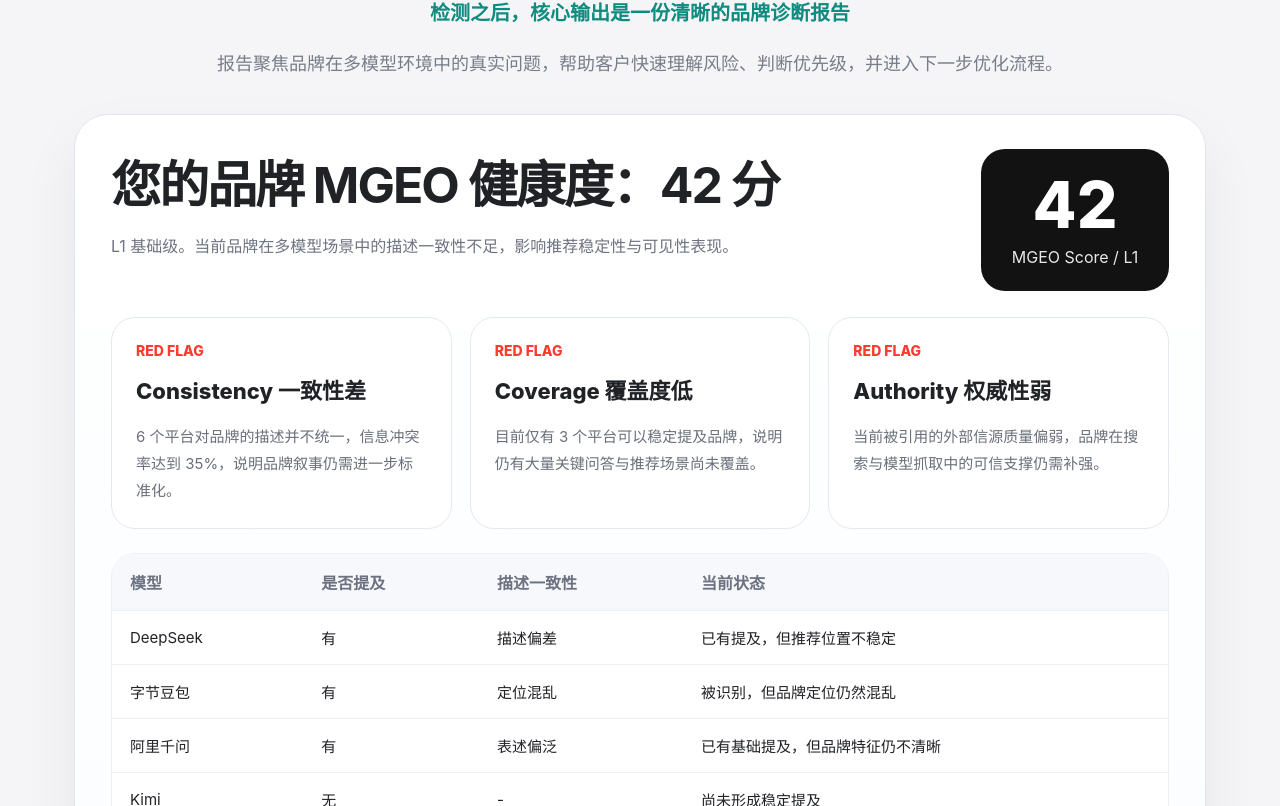
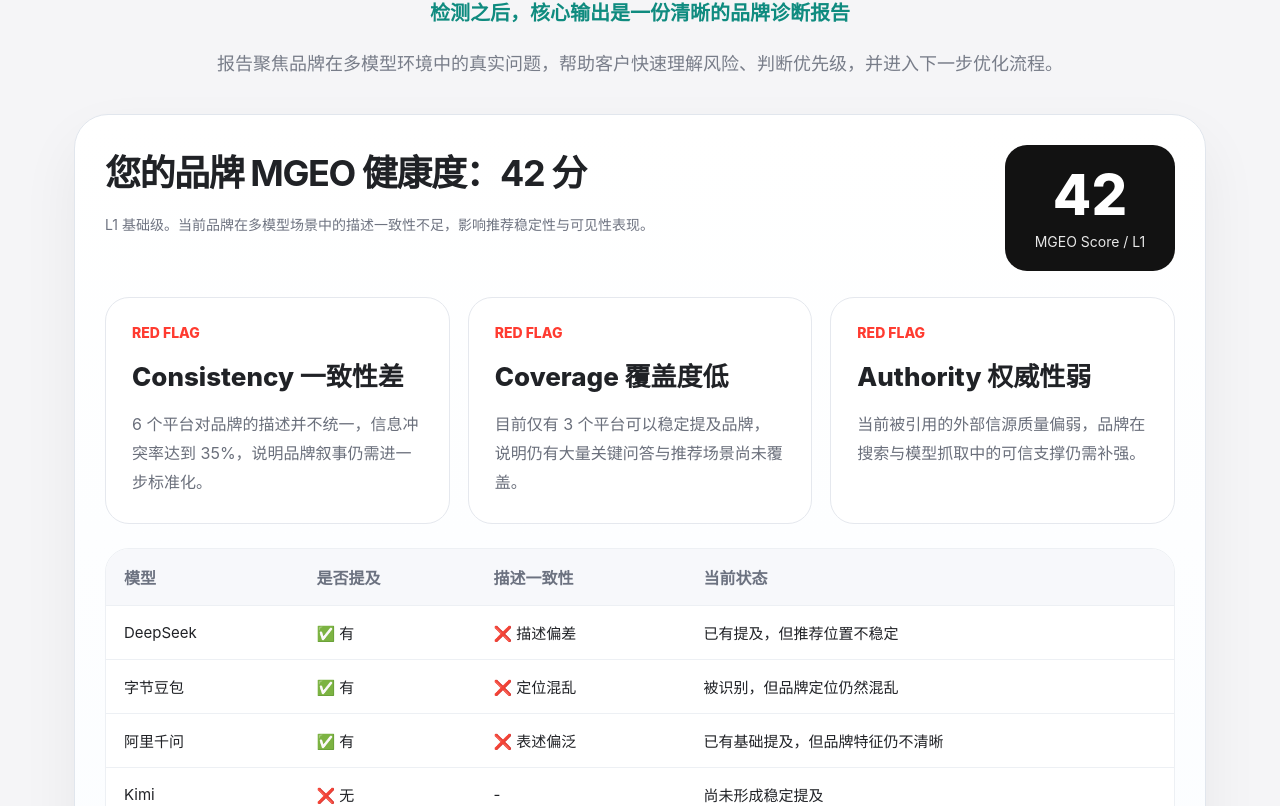
Before and after one commit to DONGLUOJI/mgeo-mvp, a Next.js app: page / in a window 1280 px wide. Shown: the part 2414-3220 px from the top of the page. Built offline with nearby package versions, Linux system fonts and the light colour scheme.

Commit message:
style: align homepage report section

```diff
--- a/src/app/page.tsx
+++ b/src/app/page.tsx
@@ -78,12 +78,12 @@ const diagnosisCards = [
 ];
 
 const reportRows = [
-  ["DeepSeek", "有", "描述偏差", "已有提及，但推荐位置不稳定"],
-  ["字节豆包", "有", "定位混乱", "被识别，但品牌定位仍然混乱"],
-  ["阿里千问", "有", "表述偏泛", "已有基础提及，但品牌特征仍不清晰"],
-  ["Kimi", "无", "-", "尚未形成稳定提及"],
-  ["腾讯元宝", "无", "-", "仍需补足品牌信息覆盖"],
-  ["百度文心", "无", "-", "品牌内容仍未进入稳定推荐场景"],
+  ["DeepSeek", "positive", "描述偏差", "已有提及，但推荐位置不稳定"],
+  ["字节豆包", "positive", "定位混乱", "被识别，但品牌定位仍然混乱"],
+  ["阿里千问", "positive", "表述偏泛", "已有基础提及，但品牌特征仍不清晰"],
+  ["Kimi", "negative", "-", "尚未形成稳定提及"],
+  ["腾讯元宝", "negative", "-", "仍需补足品牌信息覆盖"],
+  ["百度文心", "negative", "-", "品牌内容仍未进入稳定推荐场景"],
 ];
 
 const deliveryCards = [
@@ -251,8 +251,20 @@ export default function MarketingHomePage() {
                   {reportRows.map(([model, mentioned, consistency, status]) => (
                     <tr key={model}>
                       <td style={styles.td}>{model}</td>
-                      <td style={styles.td}>{mentioned}</td>
-                      <td style={styles.td}>{consistency}</td>
+                      <td style={styles.td}>
+                        {mentioned === "positive" ? (
+                          <span style={styles.positiveStatus}>✅ 有</span>
+                        ) : (
+                          <span style={styles.negativeStatus}>❌ 无</span>
+                        )}
+                      </td>
+                      <td style={styles.td}>
+                        {consistency === "-" ? (
+                          "-"
+                        ) : (
+                          <span style={styles.warningStatus}>❌ {consistency}</span>
+                        )}
+                      </td>
                       <td style={styles.td}>{status}</td>
                     </tr>
                   ))}
@@ -598,7 +610,7 @@ const styles: Record<string, React.CSSProperties> = {
     background: "linear-gradient(180deg, #ffffff 0%, #fbfdff 100%)",
     border: "1px solid #e1e6ed",
     borderRadius: 34,
-    padding: "34px 36px 30px",
+    padding: "30px 30px 28px",
     boxShadow: "0 26px 60px rgba(15, 23, 42, 0.06)",
   },
   reportTop: {
@@ -609,7 +621,7 @@ const styles: Record<string, React.CSSProperties> = {
   },
   reportTitle: {
     margin: "8px 0 0",
-    fontSize: 50,
+    fontSize: 36,
     lineHeight: 1.14,
     color: "#202226",
     letterSpacing: "-0.04em",
@@ -617,14 +629,14 @@ const styles: Record<string, React.CSSProperties> = {
   reportSummary: {
     margin: "18px 0 0",
     color: "#6e7380",
-    fontSize: 16,
+    fontSize: 14,
     lineHeight: 1.8,
   },
   scoreCard: {
     justifySelf: "end",
-    width: 188,
-    height: 142,
-    borderRadius: 24,
+    width: 170,
+    height: 126,
+    borderRadius: 22,
     background: "#121212",
     color: "#ffffff",
     display: "grid",
@@ -632,13 +644,13 @@ const styles: Record<string, React.CSSProperties> = {
     alignContent: "center",
   },
   scoreValue: {
-    fontSize: 64,
+    fontSize: 56,
     lineHeight: 1,
     fontWeight: 800,
   },
   scoreLabel: {
     marginTop: 10,
-    fontSize: 16,
+    fontSize: 14,
     opacity: 0.9,
   },
   diagnosisGrid: {
@@ -651,7 +663,7 @@ const styles: Record<string, React.CSSProperties> = {
     background: "#ffffff",
     border: "1px solid #e5e8ee",
     borderRadius: 24,
-    padding: 24,
+    padding: 26,
   },
   redFlag: {
     color: "#ff3b30",
@@ -660,7 +672,7 @@ const styles: Record<string, React.CSSProperties> = {
   },
   diagnosisTitle: {
     margin: "18px 0 0",
-    fontSize: 22,
+    fontSize: 26,
     lineHeight: 1.35,
     color: "#202226",
     fontWeight: 800,
@@ -668,7 +680,7 @@ const styles: Record<string, React.CSSProperties> = {
   diagnosisText: {
     margin: "16px 0 0",
     color: "#6a6f7b",
-    fontSize: 15,
+    fontSize: 16,
     lineHeight: 1.8,
   },
   tableWrap: {
@@ -694,6 +706,18 @@ const styles: Record<string, React.CSSProperties> = {
     fontSize: 15,
     color: "#202226",
     borderTop: "1px solid #edf0f4",
+  },
+  positiveStatus: {
+    color: "#202226",
+    fontWeight: 500,
+  },
+  negativeStatus: {
+    color: "#202226",
+    fontWeight: 500,
+  },
+  warningStatus: {
+    color: "#202226",
+    fontWeight: 500,
   },
   deliverySection: {
     maxWidth: 1180,
```
